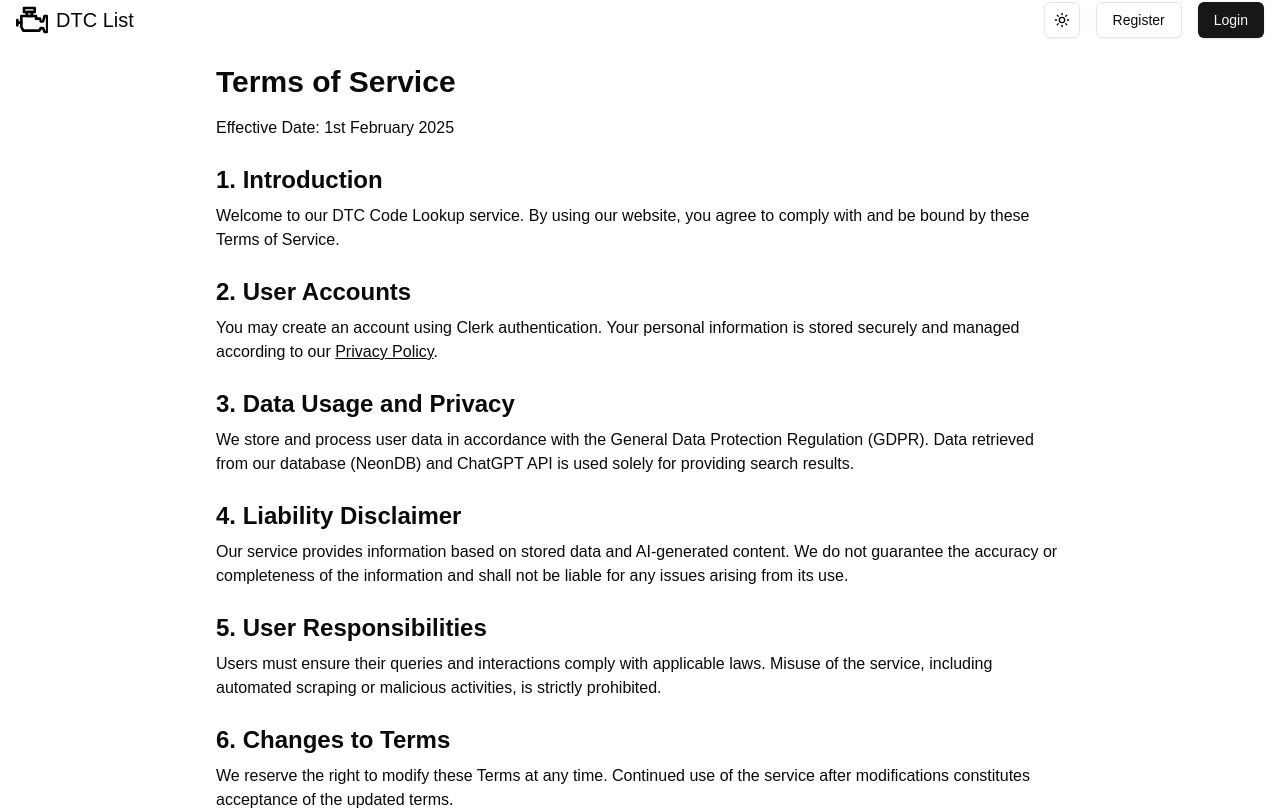
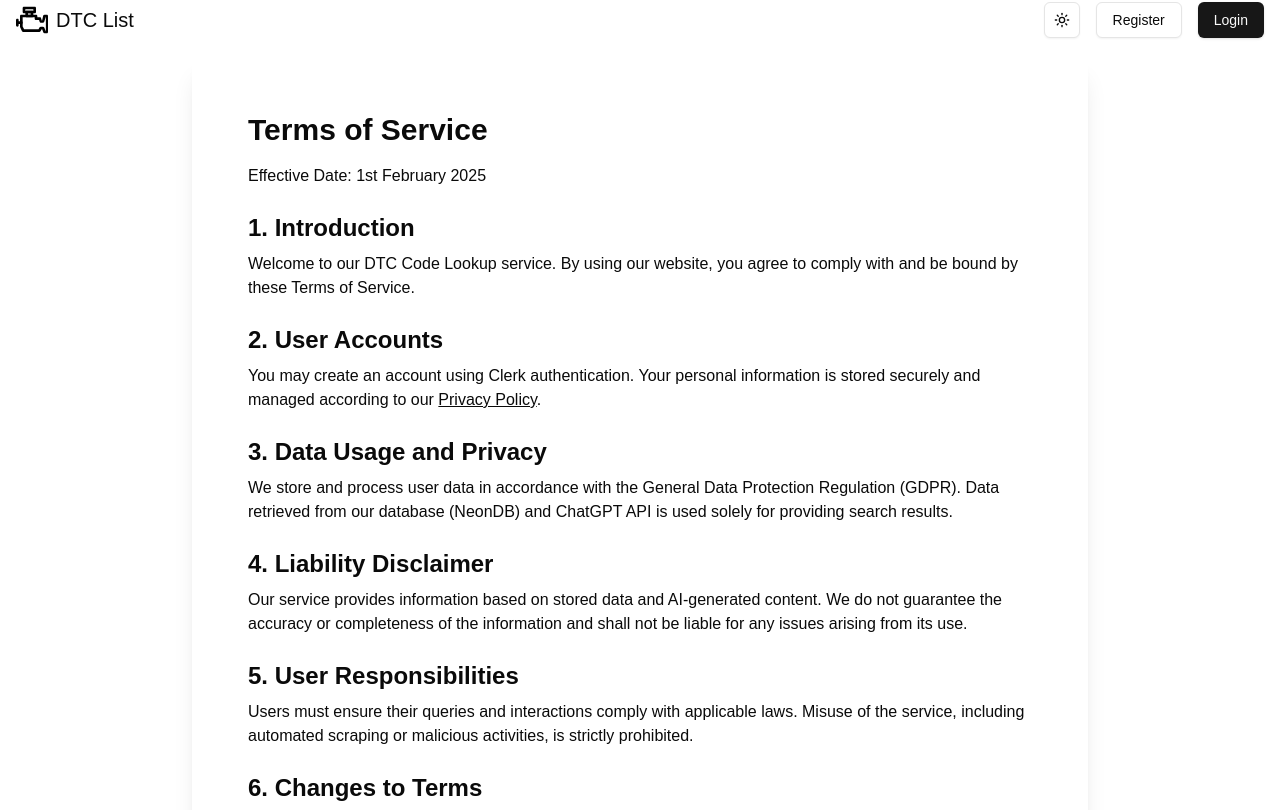
Before and after one commit to Daniel88dev/next-dtc-list, a Next.js app: page /terms-of-service in a window 1280 px wide. Shown: the top 810 px of the page. Built offline with nearby package versions, Linux system fonts and the light colour scheme; no server answers.

Commit message:
Updating main layout for all pages

```diff
--- a/app/layout.tsx
+++ b/app/layout.tsx
@@ -42,7 +42,11 @@ export default async function RootLayout({
             <SignedOut>
               <Header />
             </SignedOut>
-            {children}
+            <div className="min-h-[90%] flex flex-col items-center justify-center p-4">
+              <main className="max-w-4xl w-full rounded-lg shadow-xl p-8 space-y-8">
+                {children}
+              </main>
+            </div>
             <Footer />
           </ThemeProvider>
         </body>
--- a/app/page.tsx
+++ b/app/page.tsx
@@ -4,15 +4,14 @@ import SearchDtcComponent from "@/app/search-dtc/[dtc]/SearchDtcComponent";
 
 export default function WelcomePage() {
   return (
-    <div className="min-h-[90%] flex flex-col items-center justify-center p-4">
-      <main className="max-w-4xl w-full rounded-lg shadow-xl p-8 space-y-8">
+    <>
       <h1 className="text-4xl font-bold text-center text-gray-800 dark:text-gray-100">
         Welcome to DTC List
       </h1>
 
       <p className="text-center text-gray-600 dark:text-gray-100 text-lg">
-          Your one-stop solution for Diagnostic Trouble Codes. Search, learn,
-          and resolve vehicle issues with ease.
+        Your one-stop solution for Diagnostic Trouble Codes. Search, learn, and
+        resolve vehicle issues with ease.
       </p>
 
       <SearchDtcComponent />
@@ -27,7 +26,6 @@ export default function WelcomePage() {
           <Button className="w-full sm:w-auto">Login</Button>
         </SignInButton>
       </div>
-      </main>
-    </div>
+    </>
   );
 }
```
Lines whose indentation alone changed are shown as unchanged.
